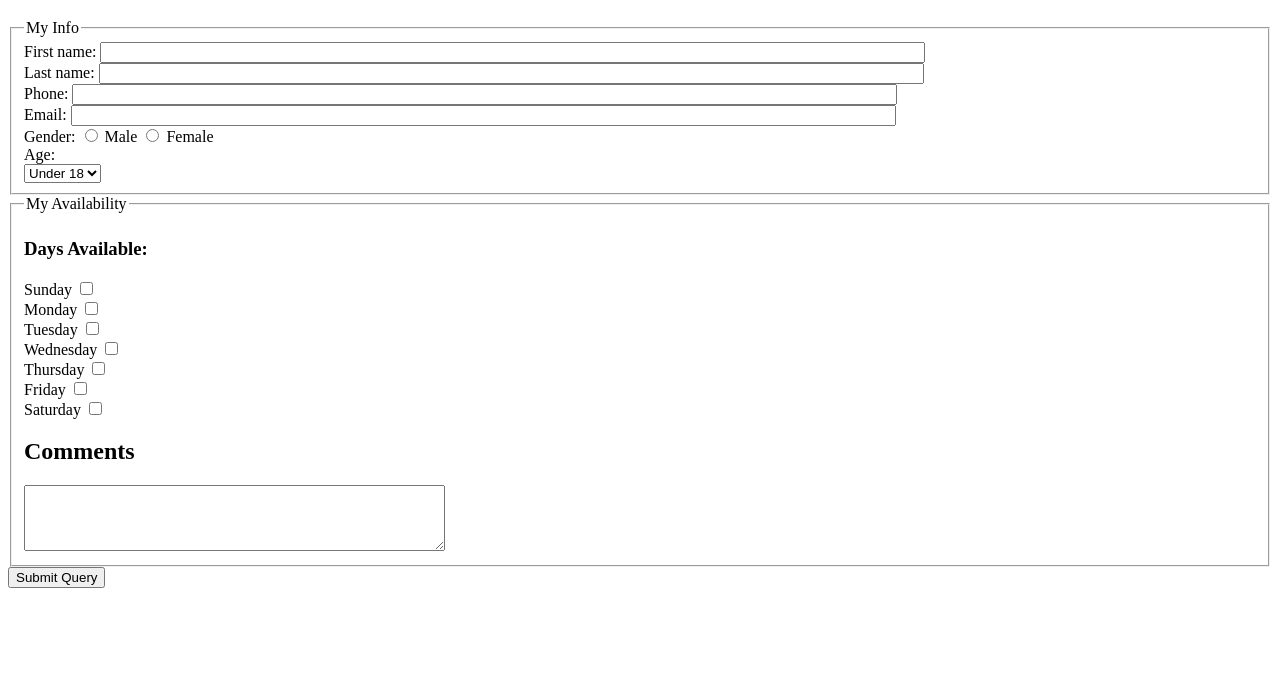
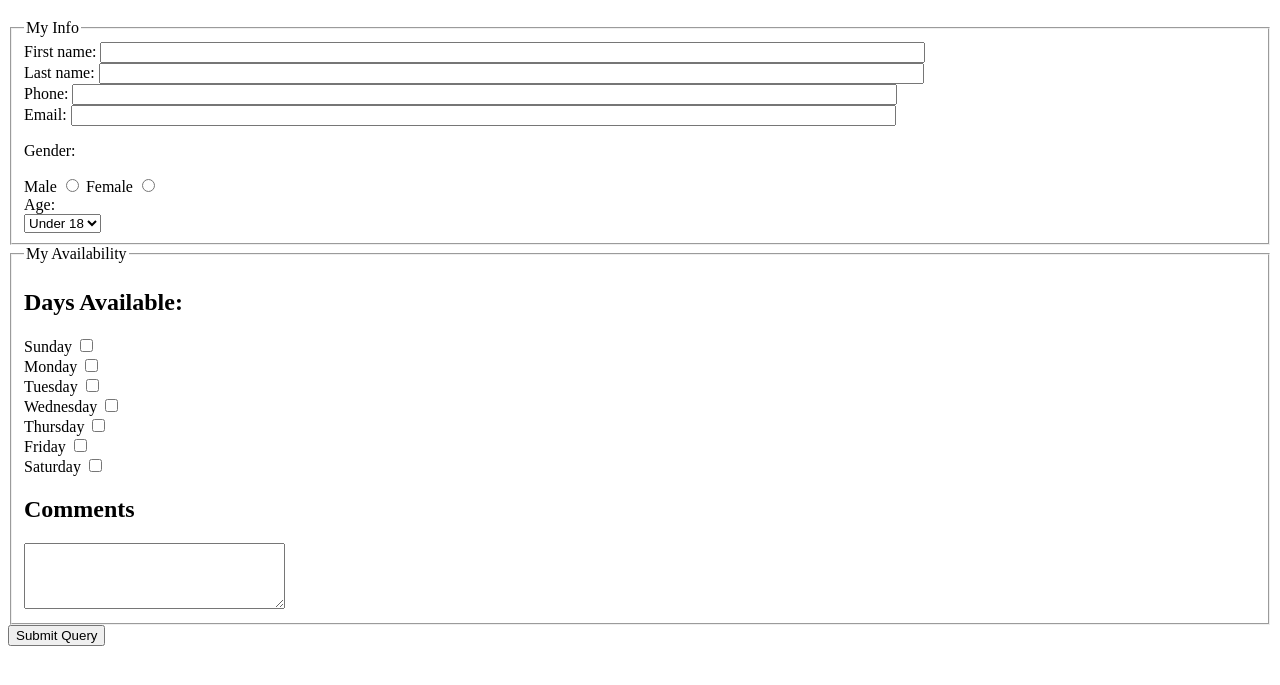
Before and after one commit to starteas/webdev_lab5, a plain HTML site: page index.html in a window 1280 px wide. Shown: the part 61-746 px from the top of the page. Drawn offline with Linux system fonts and the light colour scheme.

Commit message:
Modified minor syntax errors

```diff
--- a/index.html
+++ b/index.html
@@ -44,18 +44,19 @@
 
       <div>
         <!-- GENDER -->
-        <label for="gender">Gender:</label>
-        <input type="radio" id="male" name="gender_field" value="male" required>
+        <p>Gender:</p>
         <label for="male">Male</label>
-        <input type="radio" id="female" name="gender_field" value="female" required>
+        <input type="radio" id="male" name="gender_field" value="Male" required>
         <label for="female">Female</label>
+        <input type="radio" id="female" name="gender_field" value="Female" required>
+
 
       </div>
 
       <div>
         <!-- AGE -->
         <label for="age">Age:</label><br>
-        <select id="age" name="age_field" required>
+        <select id="age" name="age_field">
           <option value="under 18">Under 18</option>
           <option value="over 18">Over 18</option>
         </select><br>
@@ -67,7 +68,7 @@
       <legend>My Availability</legend>
       <div>
         <!-- Checkbox -->
-        <h3>Days Available:</h3>
+        <h2>Days Available:</h2>
         <label for="Sunday">Sunday</label>
         <input type="checkbox" id="Sunday" name="available_field[]" value="Sunday"><br>
         <label for="Monday">Monday</label>
@@ -87,7 +88,7 @@
       <div>
         <!-- Comments -->
         <h2>Comments</h2>
-        <textarea id="comments" name="comments_field" rows="4" cols="50"></textarea>
+        <textarea id="comments" name="comments_field" rows="4" cols="30"></textarea>
       </div>
     </fieldset>
 
```
